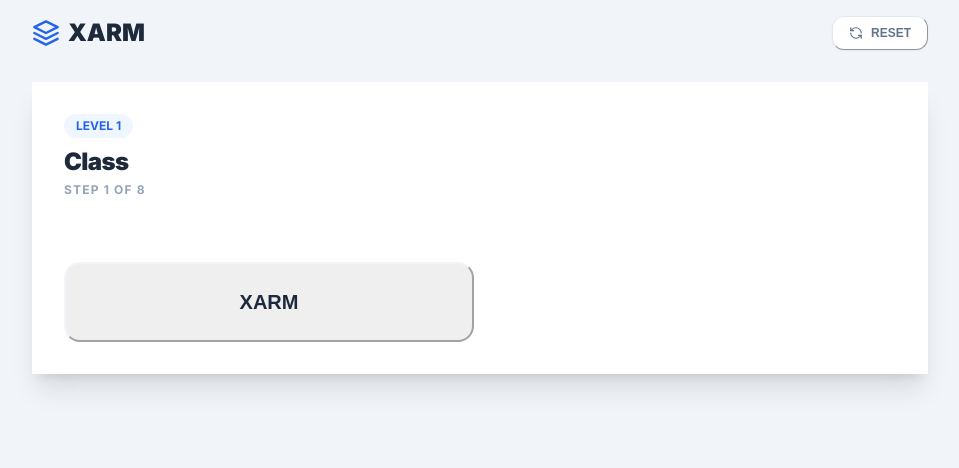
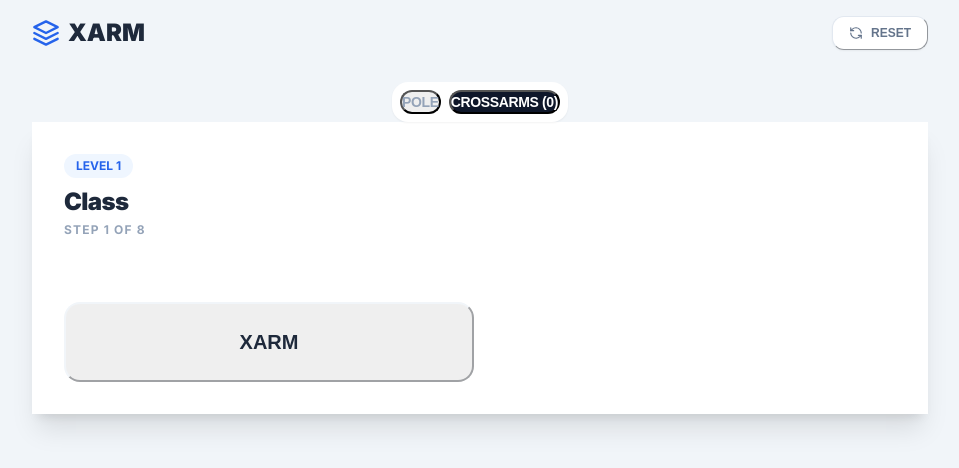
Before and after one commit to Donald-Win/Pole-Builder, a React (Vite) app: page / in a window 1280 px wide. Shown: the top 468 px of the page, without its empty margins (160-1119 px from the left). Built offline with nearby package versions, Linux system fonts and the light colour scheme.

Commit message:
Add missing mode toggle UI

```diff
--- a/src/App.jsx
+++ b/src/App.jsx
@@ -488,6 +488,34 @@ const App = () => {
           </button>
         </header>
 
+        {/* Mode Toggle */}
+        {!isFinalized && (
+          <div className="flex justify-center mb-6">
+            <div className="bg-white rounded-2xl p-2 shadow-sm border border-slate-200 inline-flex gap-2">
+              <button
+                onClick={() => setConfigMode('pole')}
+                className={`px-6 py-3 rounded-xl font-black text-sm uppercase tracking-tight transition-all ${
+                  configMode === 'pole'
+                    ? 'bg-slate-900 text-white'
+                    : 'text-slate-400 hover:text-slate-600'
+                }`}
+              >
+                {poleConfigured ? '✓ ' : ''}Pole
+              </button>
+              <button
+                onClick={() => setConfigMode('crossarm')}
+                className={`px-6 py-3 rounded-xl font-black text-sm uppercase tracking-tight transition-all ${
+                  configMode === 'crossarm'
+                    ? 'bg-slate-900 text-white'
+                    : 'text-slate-400 hover:text-slate-600'
+                }`}
+              >
+                Crossarms ({levels.length})
+              </button>
+            </div>
+          </div>
+        )}
+
         {/* ═══════════════════════════════════════════════════════════════ */}
         {/* POLE CONFIGURATION WIZARD */}
         {/* ═══════════════════════════════════════════════════════════════ */}
```
